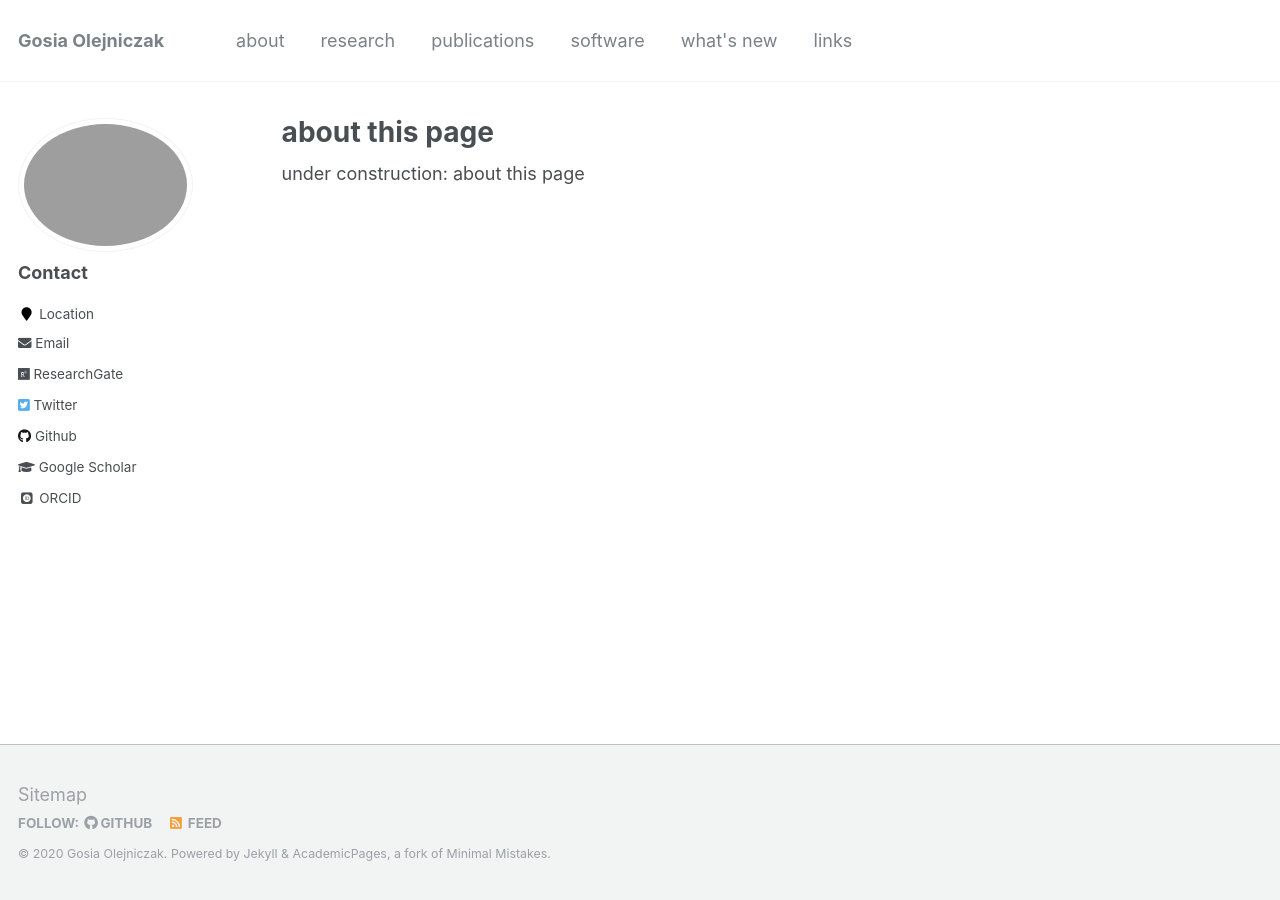
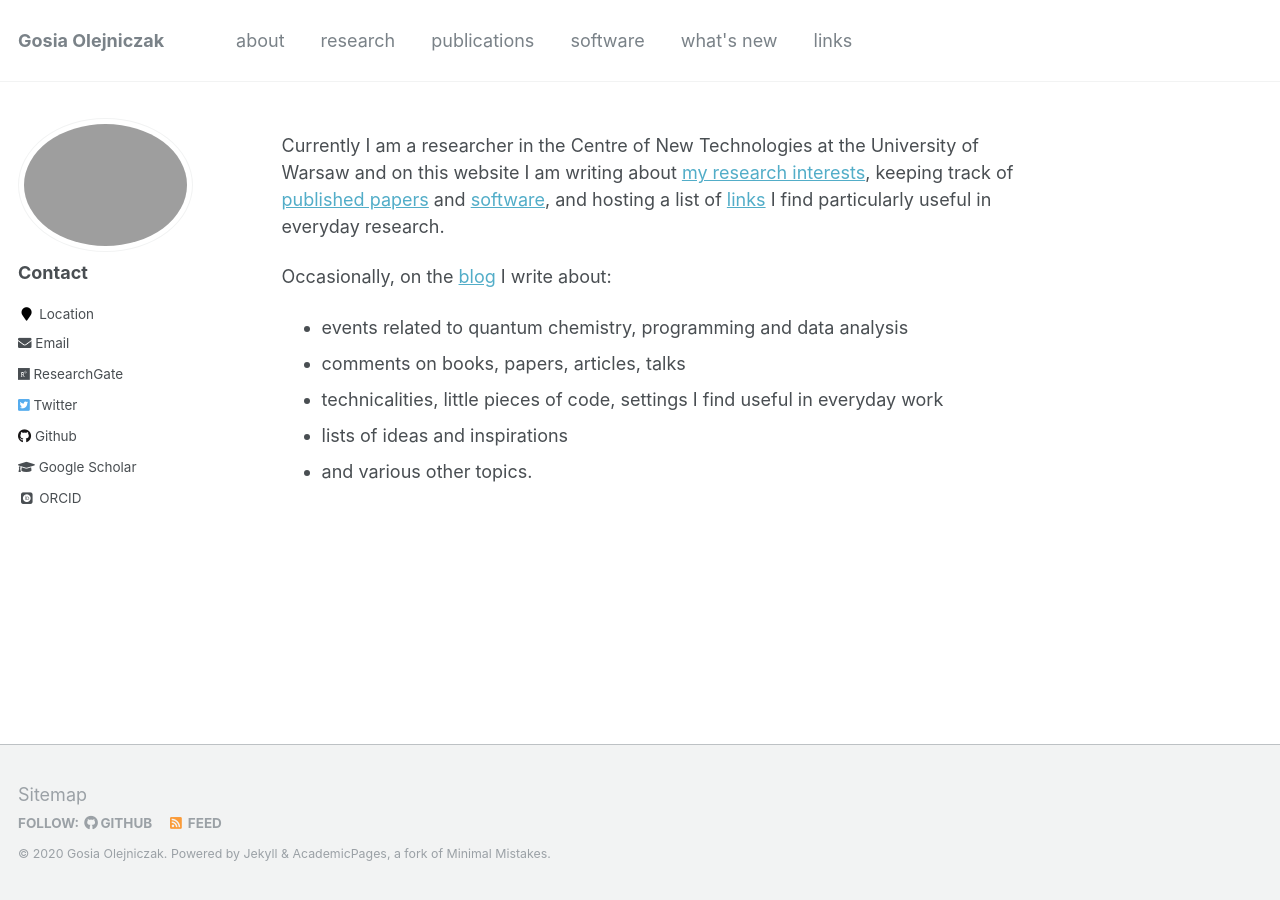
Before and after one commit to gosiao/gosiao.github.com, a Jekyll site: the page built from _pages/about.md, in a window 1280 px wide. Built offline with Jekyll 4.4.1, drawn with Linux system fonts in a browser that asks for light colours; some web fonts are replaced.

Commit message:
save work on about

```diff
--- a/_pages/about.md
+++ b/_pages/about.md
@@ -1,9 +1,19 @@
 ---
 permalink: /
-title: "about this page"
+title: ""
 author_profile: true
 redirect_from:
   - /about/
   - /about.html
 ---
-under construction: about this page
+
+
+Currently I am a researcher in the Centre of New Technologies at the University of Warsaw and on this website I am writing about [my research interests](/research/research.md), keeping track of [published papers](publications.md) and [software](software.md), and hosting a list of [links](links.md) I find particularly useful in everyday research.
+
+Occasionally, on the [blog](news.md) I write about:
+
+* events related to quantum chemistry, programming and data analysis
+* comments on books, papers, articles, talks
+* technicalities, little pieces of code, settings I find useful in everyday work
+* lists of ideas and inspirations
+* and various other topics.
```
